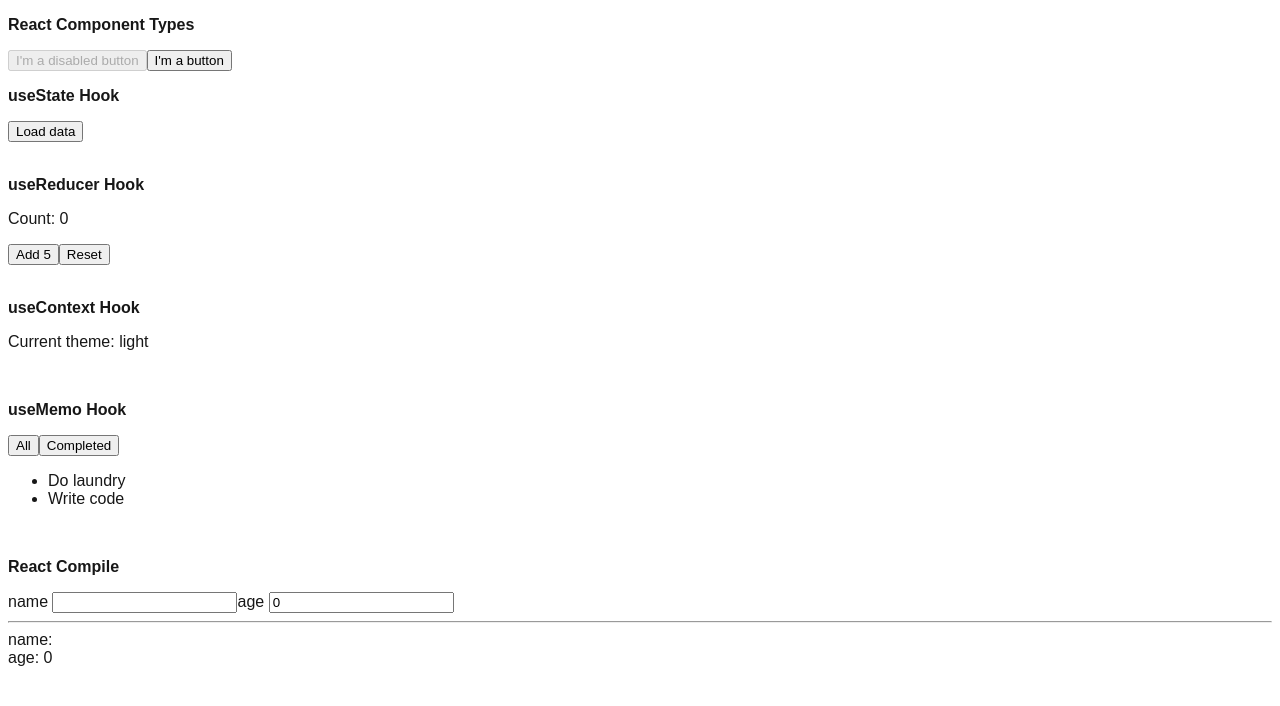
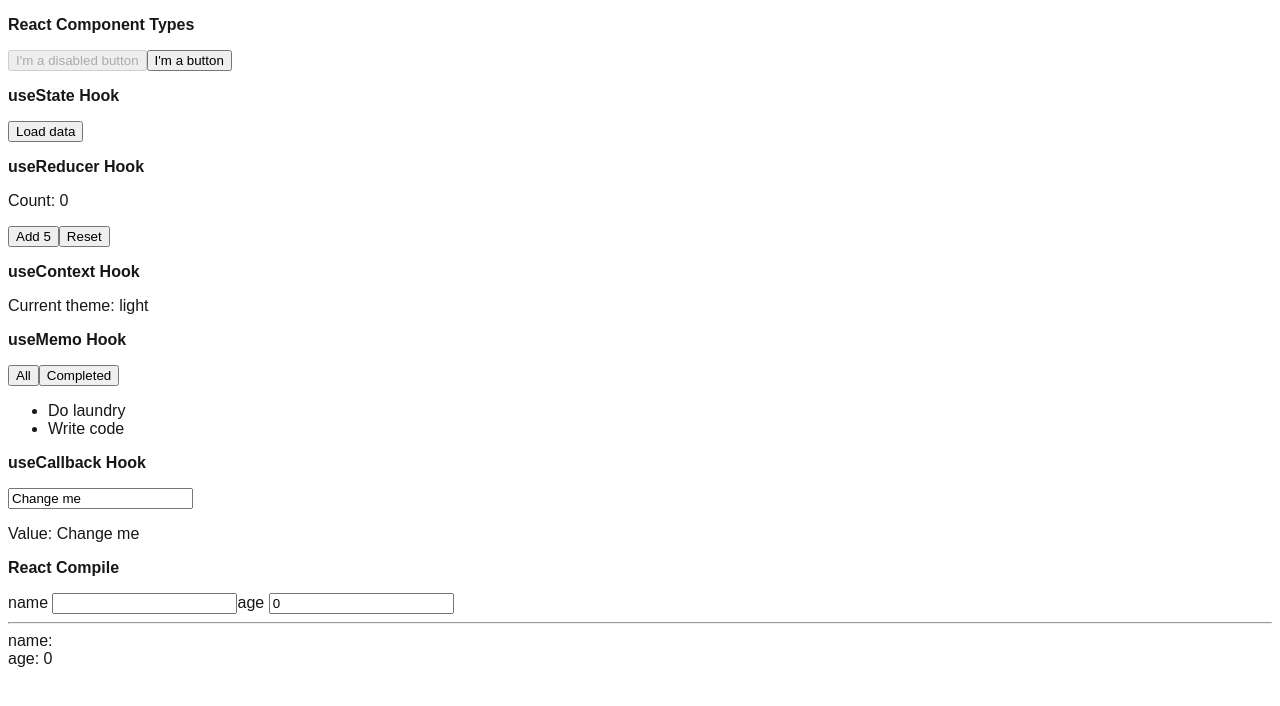
Before and after one commit to pOcOq38/react-docs-v19, a Next.js app: page /week3 in a window 1280 px wide. Shown: the top 706 px of the page. Built offline with nearby package versions, Linux system fonts and the light colour scheme.

Commit message:
add useCallback hook example

```diff
--- /dev/null
+++ b/src/app/week3/components/ExUseCallback.tsx
@@ -0,0 +1,24 @@
+import { useState, useCallback } from "react";
+
+export default function ExUseCallback() {
+  const [value, setValue] = useState("Change me");
+
+  //<React.ChangeEventHandler<HTMLInputElement>> 작성 안 해도 타입 추론 가능함
+  //strict 모드에서는 작성 안 하면 오류 발생
+  const handleChange = useCallback<React.ChangeEventHandler<HTMLInputElement>>(
+    (event) => {
+      setValue(event.currentTarget.value);
+    },
+    [setValue]
+  );
+
+  return (
+    <>
+      <p>
+        <b>useCallback Hook</b>
+      </p>
+      <input value={value} onChange={handleChange} />
+      <p>Value: {value}</p>
+    </>
+  );
+}
--- a/src/app/week3/page.tsx
+++ b/src/app/week3/page.tsx
@@ -5,7 +5,7 @@
 import ExUseContext from "./components/ExUseContext";
 import ExUseMemo from "./components/ExUseMemo";
 import ExReactCompile from "./components/ExReactCompile";
-
+import ExUseCallback from "./components/ExUseCallback";
 export default function week3() {
   return (
     <div>
@@ -14,15 +14,11 @@
       </p>
       <MyButton title="I'm a disabled button" disabled={true} />
       <MyButton title="I'm a button" disabled={false} />
-      <br />
       <ExUseStateHook />
-      <br />
       <ExUseReducerHook />
-      <br />
       <ExUseContext />
-      <br />
       <ExUseMemo />
-      <br />
+      <ExUseCallback />
       <ExReactCompile />
     </div>
   );
```
